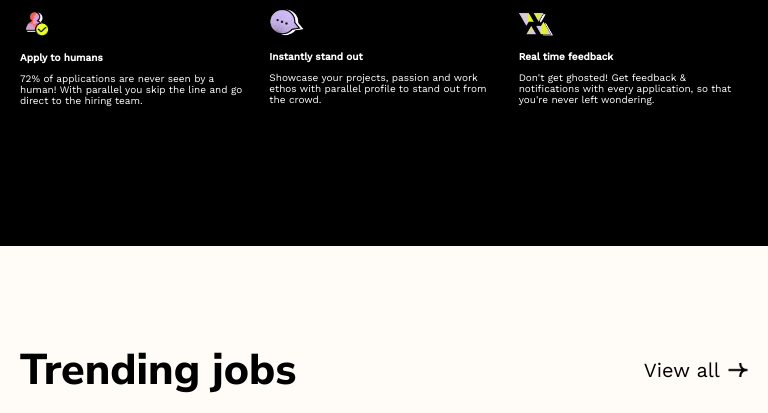
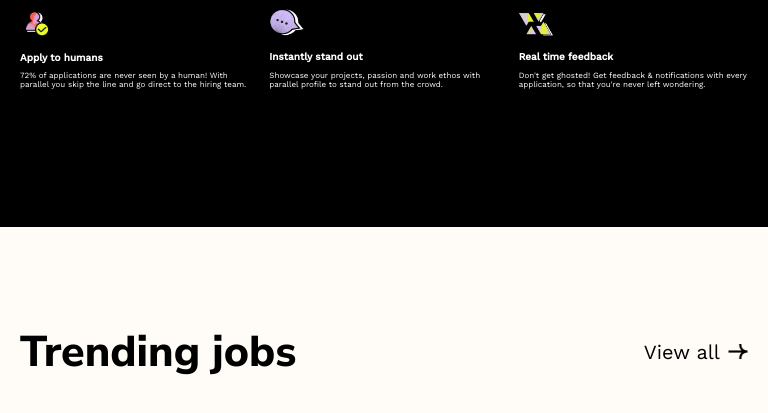
Before and after one commit to SedativeGlam/Parallel, a plain HTML site: page index.html in a window 768 px wide. Shown: the part 885-1298 px from the top of the page. Drawn offline with nearby package versions, Linux system fonts and the light colour scheme; files whose address does not match are found by name.

Commit message:
Add files via upload

```diff
--- a/section2.css
+++ b/section2.css
@@ -100,4 +100,10 @@
   .section2-grid-right {
     font-size: 10px;
   }
+
+  .section2-grid-left p,
+  .section2-grid-center p,
+  .section2-grid-right p {
+    font-size: 8px;
+  }
 }
```
